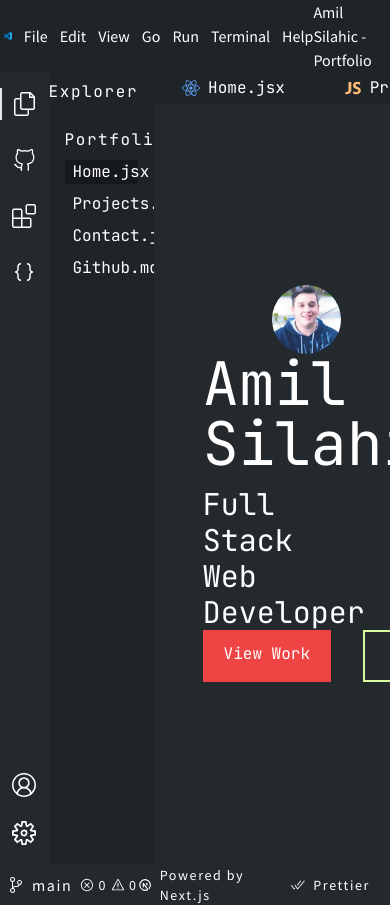
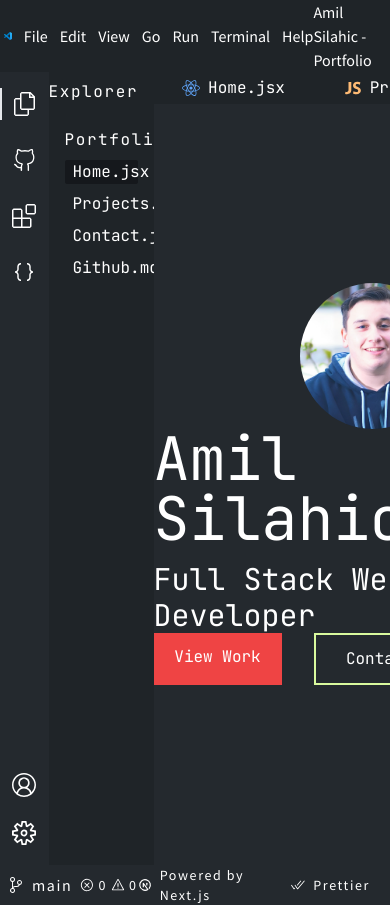
Before and after one commit to SilahicAmil/nextjs-updated-portfolio, a Next.js app: page / in a window 390 px wide. Built offline with nearby package versions, Linux system fonts and the light colour scheme.

Commit message:
responsive design stuff

```diff
--- a/components/HomePage/SplashContent.js
+++ b/components/HomePage/SplashContent.js
@@ -5,7 +5,7 @@ const SplashContent = ({}) => {
   return (
     <>
       <div className="flex flex-col flex-1 h-[90vh] w-full font-JetMono">
-        <div className="flex flex-col m-auto w-7/12">
+        <div className="flex flex-col m-auto lg:w-7/12">
           <div className="flex ml-auto w-6/12  lg:visible md:invisible sm:invisible xsm:invisible">
             <Image
               alt="headshot photo"
--- a/components/Navigation/FilesNav.js
+++ b/components/Navigation/FilesNav.js
@@ -10,7 +10,7 @@ const FilesNav = () => {
   return (
     <>
       <>
-        <div className="flex overflow-x-auto bg-files lg:w-full md:w-screen sm:w-screen xsm:w-screen  md:h-8 sm:h-16 xsm:h-16  items-center gap-4 ">
+        <div className="flex overflow-x-auto  bg-files lg:w-full md:w-screen sm:w-screen xsm:w-screen  md:h-8 sm:h-16 xsm:h-16  items-center gap-4 ">
           <Link href="/">
             <div
               className={`${
--- a/pages/contact/index.js
+++ b/pages/contact/index.js
@@ -4,7 +4,7 @@ import ContactSocials from "../../components/ContactPage/ContactSocials";
 const ContactPage = ({}) => {
   return (
     <>
-      <div className="justify-center w-full font-bold lg:flex flex-1 md:flex  sm:flex xsm:inline-block">
+      <div className="justify-center w-full   font-bold lg:flex flex-1 md:flex  sm:flex xsm:inline-block">
         <ContactSocials />
 
         <ContactForm />
```
